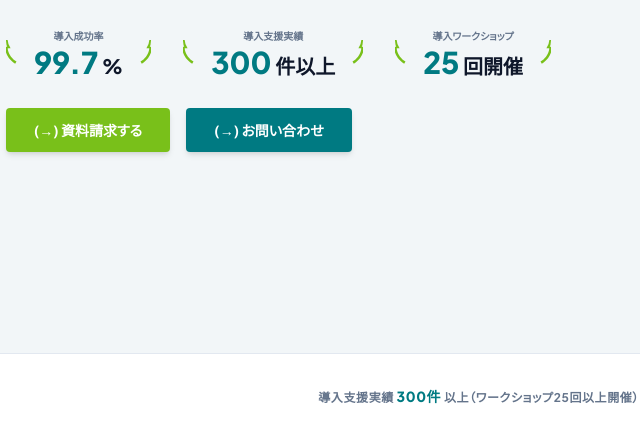
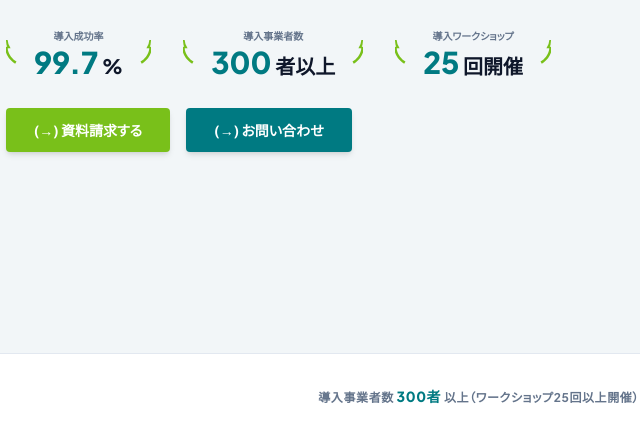
Before and after one commit to iidaatcnt/aitascal-site, a plain HTML site: page index.html in a window 1280 px wide. Shown: the part 506-933 px from the top of the page, 26-666 px from the left. Drawn offline with nearby package versions, Linux system fonts and the light colour scheme.

Commit message:
Update terminology from 導入件数 to 導入事業者数

```diff
--- a/index.html
+++ b/index.html
@@ -160,14 +160,14 @@
               </svg>
             </div>
 
-            <!-- Stat 2: 導入支援実績 300件以上 -->
+            <!-- Stat 2: 導入事業者数 300者以上 -->
             <div class="flex items-center gap-2">
               <svg class="h-9 w-5 text-brand-green" viewBox="0 0 24 40" fill="currentColor">
                 <path d="M2 10a18.9 18.9 0 004 12c1.8 2.2 4 4.3 6.6 5.8l-1.6 2.6c-3-1.8-5.6-4.2-7.6-6.8a21.8 21.8 0 01-4.4-13.6h3zm0-8a19 19 0 003.5 10H2.2A22.2 22.2 0 010 2h2z" />
               </svg>
               <div class="text-center">
-                <p class="text-[10px] font-bold text-slate-500">導入支援実績</p>
-                <p class="text-lg sm:text-xl font-black text-slate-900"><span class="text-2xl sm:text-3xl text-brand-teal">300</span> 件以上</p>
+                <p class="text-[10px] font-bold text-slate-500">導入事業者数</p>
+                <p class="text-lg sm:text-xl font-black text-slate-900"><span class="text-2xl sm:text-3xl text-brand-teal">300</span> 者以上</p>
               </div>
               <svg class="h-9 w-5 text-brand-green transform scale-x-[-1]" viewBox="0 0 24 40" fill="currentColor">
                 <path d="M2 10a18.9 18.9 0 004 12c1.8 2.2 4 4.3 6.6 5.8l-1.6 2.6c-3-1.8-5.6-4.2-7.6-6.8a21.8 21.8 0 01-4.4-13.6h3zm0-8a19 19 0 003.5 10H2.2A22.2 22.2 0 010 2h2z" />
@@ -281,7 +281,7 @@
   <section class="py-8 bg-white border-b border-slate-200">
     <div class="mx-auto max-w-7xl px-4 sm:px-6 lg:px-8 text-center">
       <p class="text-xs font-bold text-slate-500 tracking-wider mb-6 uppercase">
-        導入支援実績 <span class="text-brand-teal font-extrabold text-sm">300件</span> 以上（ワークショップ25回以上開催） ―― 個人事業主・中小企業様から選ばれています
+        導入事業者数 <span class="text-brand-teal font-extrabold text-sm">300者</span> 以上（ワークショップ25回以上開催） ―― 個人事業主・中小企業様から選ばれています
       </p>
       <div class="grid grid-cols-2 sm:grid-cols-4 lg:grid-cols-6 gap-4 items-center justify-center opacity-70 grayscale hover:grayscale-0 transition-all">
         <div class="p-3 border border-slate-200 rounded text-xs font-bold text-slate-600">製造業 A社様</div>
```
Also changed, not shown: public/index.html (+4 -4 lines).
